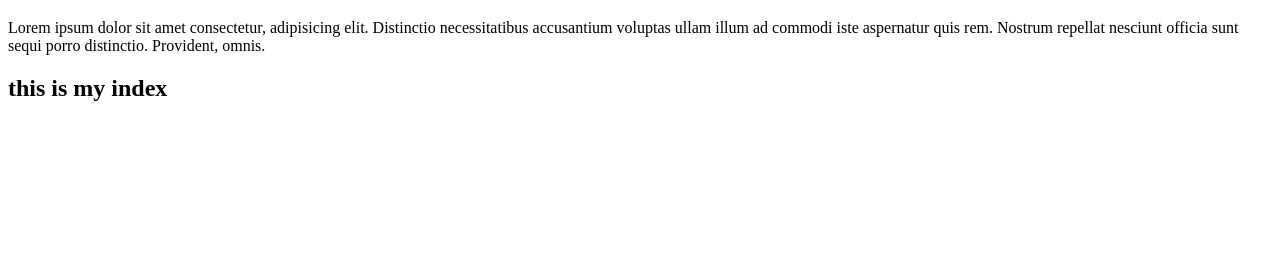
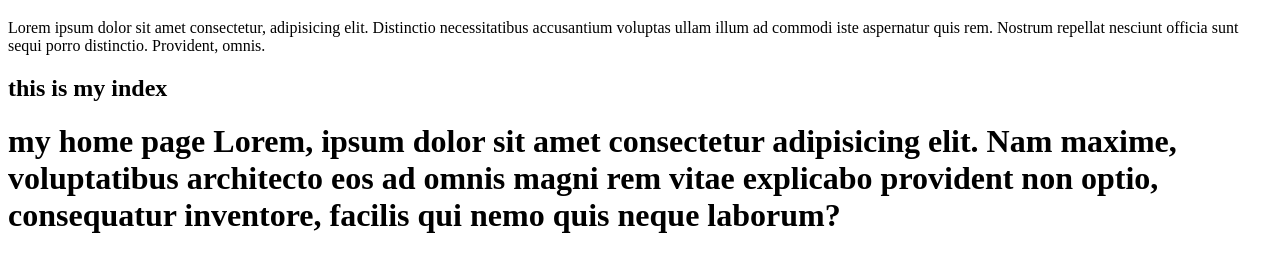
Before and after one commit to SyedMurtazaSaeed/GIT-MARCH-26-2025, a plain HTML site: page Index.html in a window 1280 px wide. Shown: the part 79-350 px from the top of the page. Drawn offline with Linux system fonts and the light colour scheme.

Commit message:
saved3rdtime

```diff
--- a/Index.html
+++ b/Index.html
@@ -16,5 +16,9 @@ Lorem ipsum dolor sit amet consectetur, adipisicing elit. Distinctio necessitati
 <h2>
     this is my index
 </h2>
+<h1>
+    my home page
+    Lorem, ipsum dolor sit amet consectetur adipisicing elit. Nam maxime, voluptatibus architecto eos ad omnis magni rem vitae explicabo provident non optio, consequatur inventore, facilis qui nemo quis neque laborum?
+</h1>
 </body>
 </html>
```
Also changed, not shown: 1 other file.
